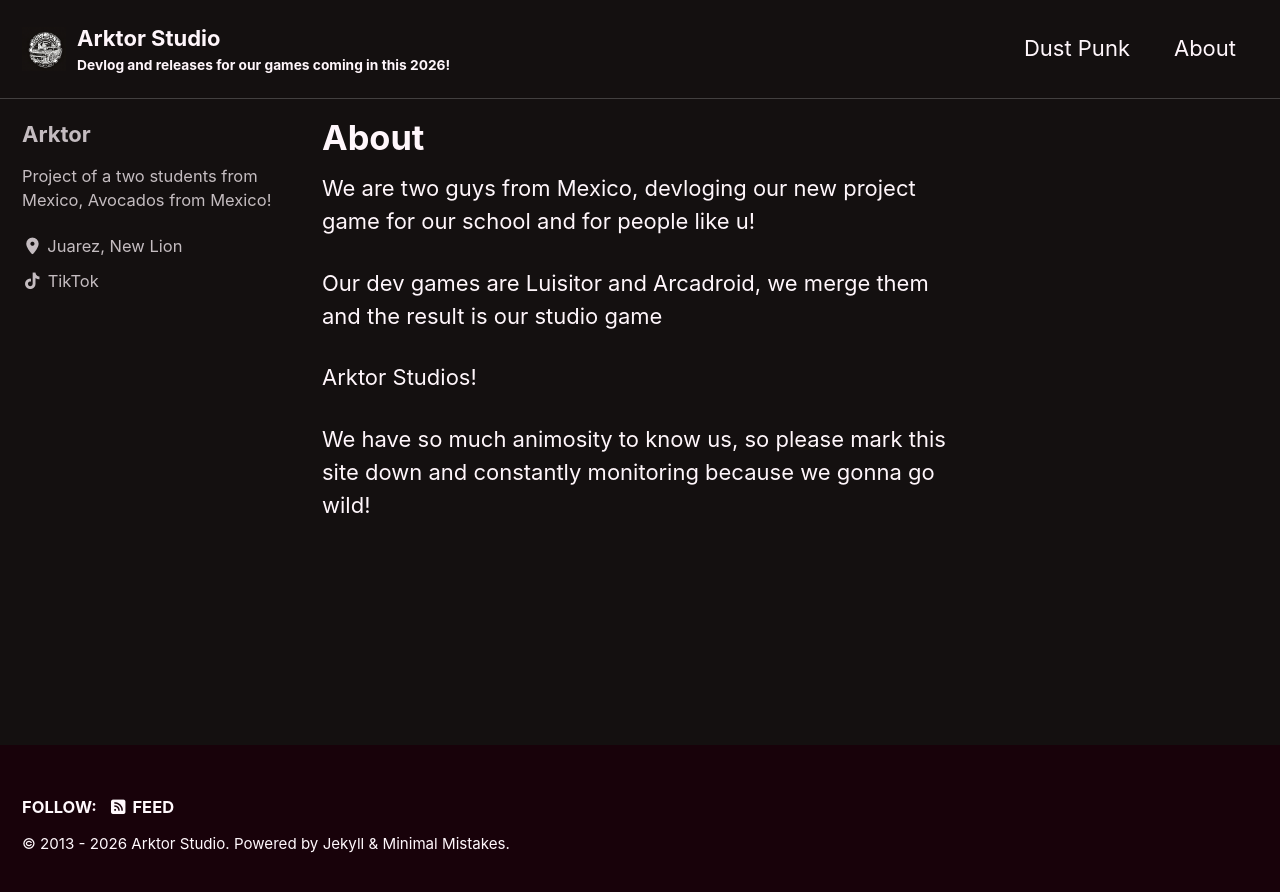
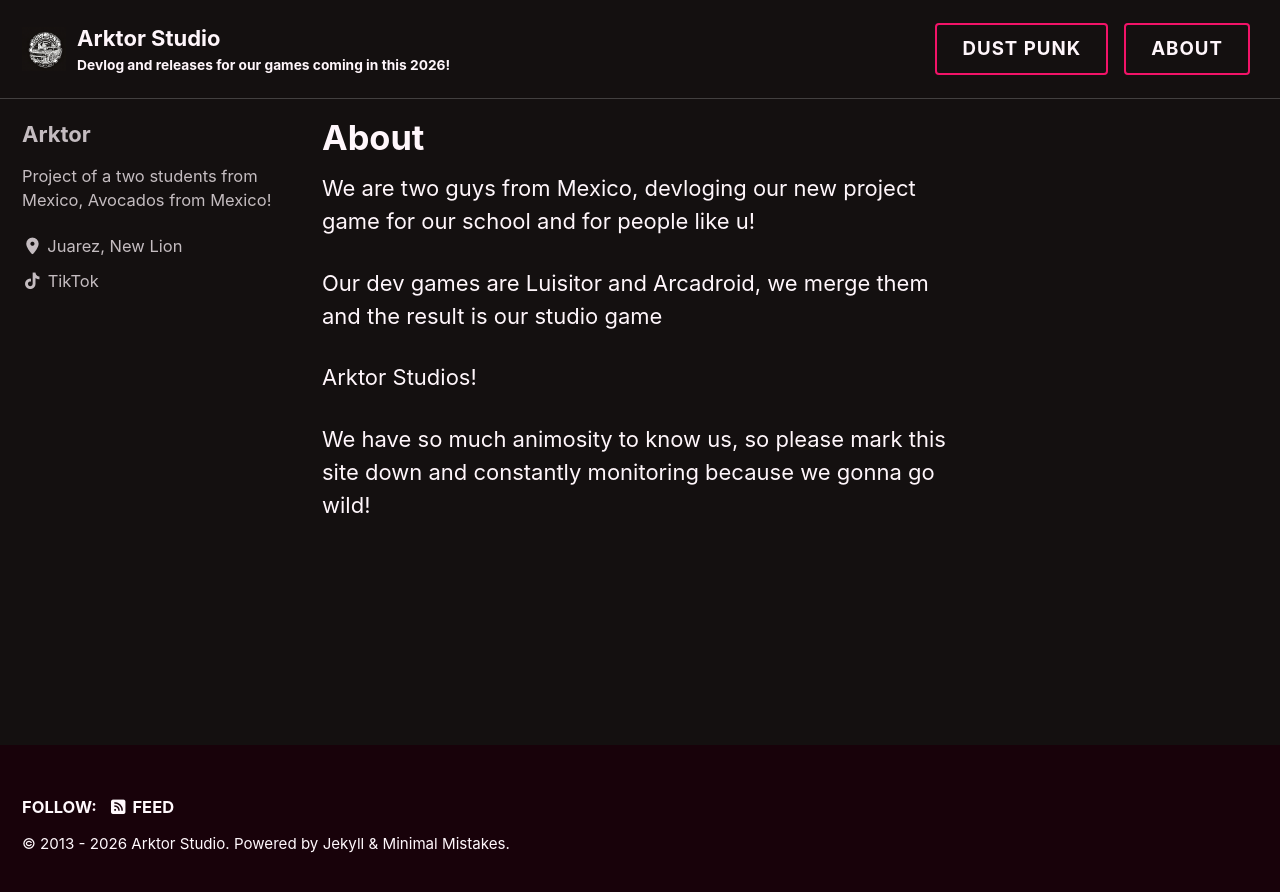
Before and after one commit to Arcadroid/arcadroid.github.io, a Jekyll site: the page built from whoareus.md, in a window 1280 px wide. Shown: the top 892 px of the page. Built offline with Jekyll 4.4.1, drawn with Linux system fonts in a browser that asks for light colours; cached includes are drawn as plain includes.

Commit message:
nueva pag

```diff
--- a/assets/css/main.scss
+++ b/assets/css/main.scss
@@ -7,3 +7,71 @@ search: false
 
 @import "minimal-mistakes/skins/{{ site.minimal_mistakes_skin | default: 'default' }}"; // skin
 @import "minimal-mistakes"; // main partials
+
+/* ==========================================================================
+   Custom Navigation Outline Buttons
+   ========================================================================== */
+
+.masthead__menu {
+  .visible-links {
+    display: flex;
+    align-items: center;
+
+    .masthead__menu-item {
+      margin: 0 0.35rem;
+
+      a {
+        display: inline-block;
+        margin: 0;
+        padding: 0.45rem 1.15rem;
+        border: 2px solid $primary-color;
+        border-radius: 4px;
+        color: $text-color;
+        font-weight: 700;
+        text-transform: uppercase;
+        font-size: 0.85rem;
+        letter-spacing: 1px;
+        transition: all 0.25s ease-in-out;
+
+        &:before {
+          display: none !important;
+        }
+
+        &:hover {
+          background-color: $primary-color;
+          color: #ffffff !important;
+          box-shadow: 0 0 12px rgba($primary-color, 0.6);
+        }
+      }
+    }
+  }
+
+  .hidden-links {
+    .masthead__menu-item {
+      margin: 0.4rem 0;
+
+      a {
+        display: block;
+        padding: 0.5rem 1rem;
+        border: 2px solid $primary-color;
+        border-radius: 4px;
+        color: $text-color;
+        font-weight: 700;
+        text-align: center;
+        text-transform: uppercase;
+        letter-spacing: 1px;
+        transition: all 0.25s ease-in-out;
+
+        &:before {
+          display: none !important;
+        }
+
+        &:hover {
+          background-color: $primary-color;
+          color: #ffffff !important;
+          box-shadow: 0 0 10px rgba($primary-color, 0.5);
+        }
+      }
+    }
+  }
+}
--- a/index.html
+++ b/index.html
@@ -14,7 +14,7 @@ excerpt: >
     </div>
     <div class="columna-derecha">
       <div class="video-bordeado">
-        <iframe src="https://www.youtube.com/embed/3iHhCddleD4?si=zU8sOjS1BHBRHOCK" title="Video de Gameplay" frameborder="0" allow="accelerometer; autoplay; clipboard-write; encrypted-media; gyroscope; picture-in-picture" allowfullscreen style="width: 100%; aspect-ratio: 16/9; display: block;"></iframe>
+        <iframe src="https://www.youtube.com/embed/iN2e2uTY7N4" title="Video de Gameplay" frameborder="0" allow="accelerometer; autoplay; clipboard-write; encrypted-media; gyroscope; picture-in-picture" allowfullscreen style="width: 100%; aspect-ratio: 16/9; display: block;"></iframe>
       </div>
     </div>
   </div>
@@ -80,6 +80,7 @@ excerpt: >
     letter-spacing: 2px; /* Opcional: separa un poco las letras para que se lea mejor */
   }
 
+  .video-bordeado iframe,
   .video-bordeado img {
     width: 100%;
     border: 5px solid #000;
```
Also changed, not shown: other parts of index.html (+1 -1 lines), _posts/2026-06-20-cambio-de-planes.md (added, +21 -0 lines), _posts/2026-11-19-devlog-prerealese.md (added, +10 -0 lines).
